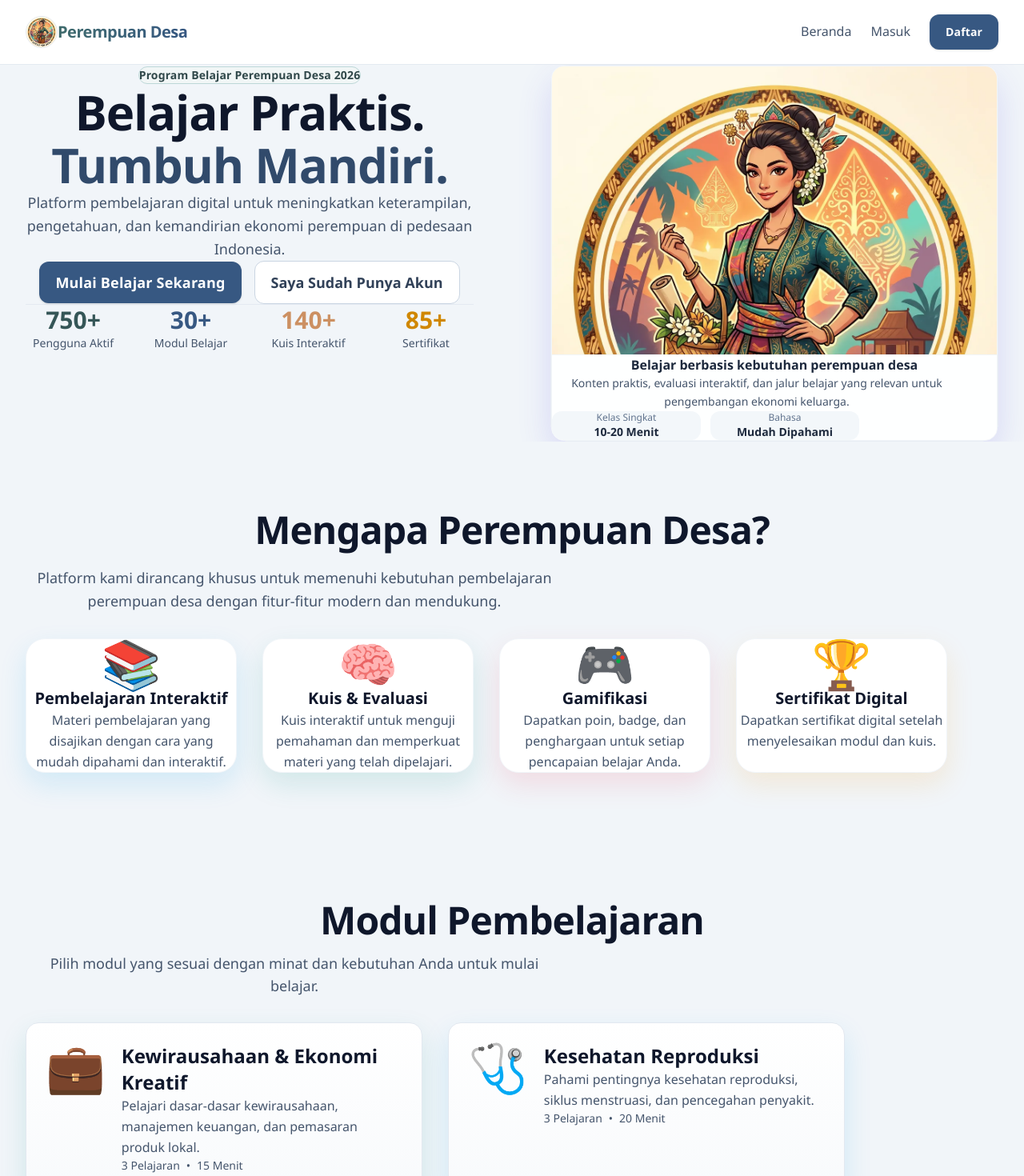
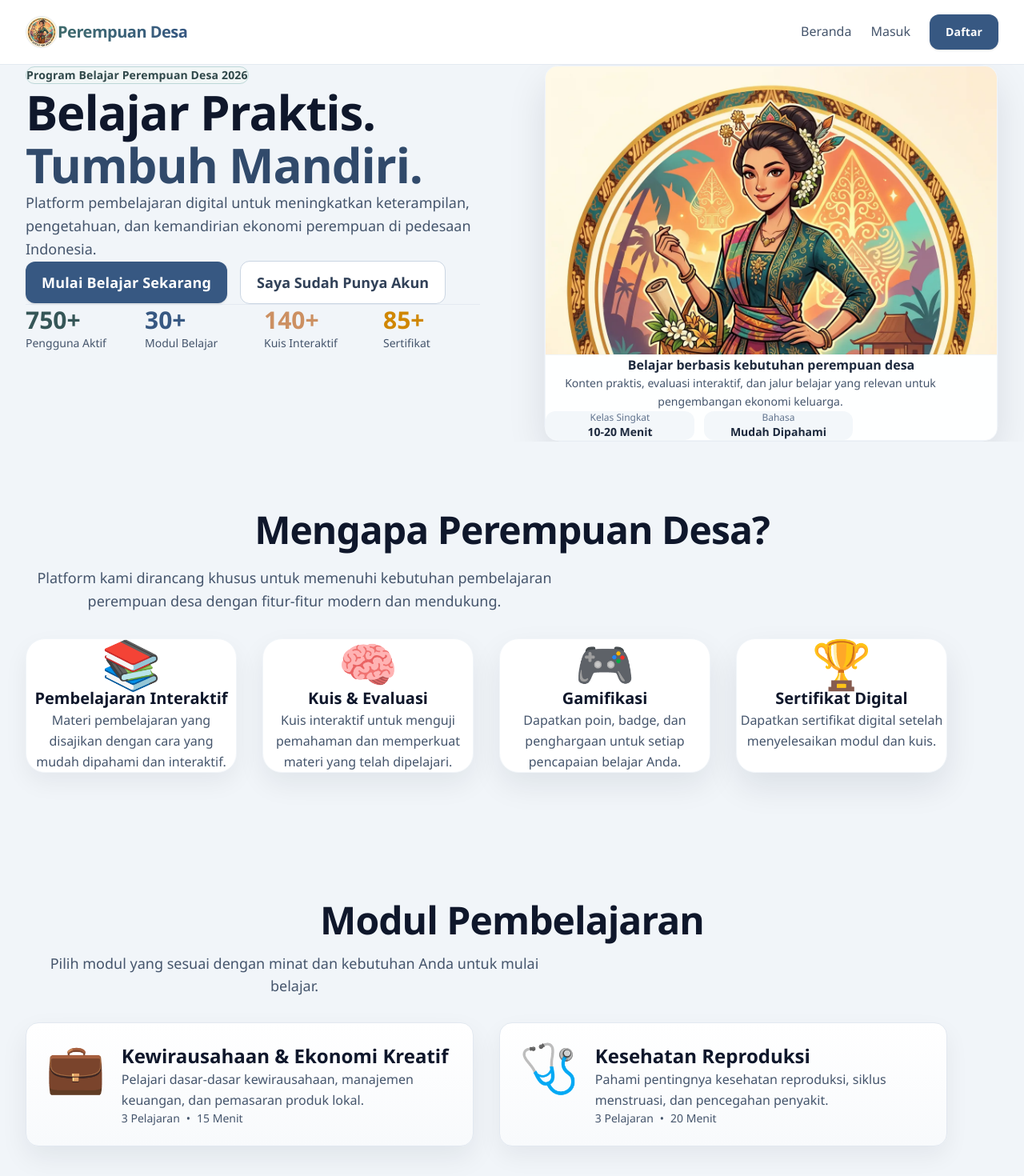
Before and after one commit to hendradedi/perempuandesa, a React (Vite) app: page / in a window 1280 px wide. Shown: the top 1470 px of the page at 80% size. Built offline with nearby package versions, Linux system fonts and the light colour scheme; no server answers.

Commit message:
ui: finalize premium landing layout and responsive grids

```diff
--- a/src/components/layout/LandingPage.jsx
+++ b/src/components/layout/LandingPage.jsx
@@ -11,8 +11,8 @@ const LandingPage = () => {
           <div className="absolute top-24 right-0 h-80 w-80 rounded-full bg-blue-200/30 blur-3xl" />
         </div>
 
-        <div className="site-container grid grid-cols-1 lg:grid-cols-2 gap-12 lg:gap-20 xl:gap-24 2xl:gap-28 items-stretch">
-          <div className="text-center">
+        <div className="site-container grid grid-cols-1 lg:grid-cols-2 gap-10 lg:gap-16 xl:gap-20 items-stretch">
+          <div className="text-left">
             <span className="inline-flex items-center rounded-full border border-teal-200 bg-teal-50 text-teal-800 text-xs md:text-sm font-semibold tracking-[0.01em] px-3 py-1 mb-6">
               Program Belajar Perempuan Desa 2026
             </span>
@@ -23,11 +23,11 @@ const LandingPage = () => {
               <span className="text-primary-800">Tumbuh Mandiri.</span>
             </h1>
 
-            <p className="text-base md:text-lg text-slate-600 leading-relaxed max-w-2xl mx-auto mb-8">
+            <p className="text-base md:text-lg text-slate-600 leading-relaxed max-w-2xl mb-8">
               Platform pembelajaran digital untuk meningkatkan keterampilan, pengetahuan, dan kemandirian ekonomi perempuan di pedesaan Indonesia.
             </p>
 
-            <div className="flex flex-col sm:flex-row items-stretch sm:items-center justify-center gap-3 sm:gap-4 mb-8">
+            <div className="flex flex-col sm:flex-row items-stretch sm:items-center justify-start gap-3 sm:gap-4 mb-8">
               <Link to="/register" className="btn-primary text-base md:text-lg px-7 py-3.5 bg-slate-900 hover:bg-slate-800">
                 Mulai Belajar Sekarang
               </Link>
@@ -36,7 +36,7 @@ const LandingPage = () => {
               </Link>
             </div>
 
-            <div className="grid grid-cols-2 sm:grid-cols-4 gap-4 sm:gap-5 xl:gap-7 pt-6 border-t border-slate-200/80 text-center max-w-5xl mx-auto">
+            <div className="grid grid-cols-2 sm:grid-cols-4 gap-4 sm:gap-5 xl:gap-7 pt-6 border-t border-slate-200/80 text-left max-w-5xl">
               <div>
                 <p className="text-2xl md:text-3xl font-extrabold text-teal-700 leading-tight">750+</p>
                 <p className="text-xs md:text-sm text-slate-600 mt-1">Pengguna Aktif</p>
@@ -64,7 +64,7 @@ const LandingPage = () => {
                   alt="Ilustrasi perempuan desa"
                   className="w-full h-64 md:h-80 xl:h-[360px] object-cover object-top"
                 />
-                <div className="p-4 md:p-5 bg-white/90 border-t border-slate-100 flex-1 flex flex-col justify-center">
+                <div className="p-4 md:p-5 pb-6 md:pb-7 bg-white/90 border-t border-slate-100 flex-1 flex flex-col justify-center">
                   <p className="text-sm md:text-base font-semibold text-slate-800 text-center">Belajar berbasis kebutuhan perempuan desa</p>
                   <p className="text-xs md:text-sm text-slate-600 mt-2 leading-relaxed text-center max-w-lg mx-auto">Konten praktis, evaluasi interaktif, dan jalur belajar yang relevan untuk pengembangan ekonomi keluarga.</p>
                   <div className="mt-4 grid grid-cols-2 gap-3 max-w-sm mx-auto w-full">
@@ -144,8 +144,8 @@ const LandingPage = () => {
             </p>
           </div>
 
-          <div className="grid grid-cols-1 md:grid-cols-2 gap-6 md:gap-8 max-w-5xl mx-auto">
-            <div className="card-gradient soft-shadow-teal p-6 md:p-8">
+          <div className="grid grid-cols-1 md:grid-cols-2 gap-6 md:gap-8 max-w-6xl mx-auto w-full">
+            <div className="card-gradient soft-shadow-teal p-6 md:p-8 h-full">
               <div className="flex items-start gap-4 md:gap-5">
                 <div className="text-5xl md:text-6xl shrink-0 leading-none">💼</div>
                 <div className="min-w-0">
@@ -164,7 +164,7 @@ const LandingPage = () => {
               </div>
             </div>
 
-            <div className="card-gradient soft-shadow-sky p-6 md:p-8">
+            <div className="card-gradient soft-shadow-sky p-6 md:p-8 h-full">
               <div className="flex items-start gap-4 md:gap-5">
                 <div className="text-5xl md:text-6xl shrink-0 leading-none">🩺</div>
                 <div className="min-w-0">
@@ -198,7 +198,7 @@ const LandingPage = () => {
             </p>
           </div>
 
-          <div className="grid grid-cols-1 md:grid-cols-2 lg:grid-cols-3 gap-6 md:gap-8 max-w-6xl mx-auto">
+          <div className="grid grid-cols-1 md:grid-cols-3 gap-6 md:gap-8 max-w-6xl mx-auto">
             <div className="card soft-shadow-rose p-6 md:p-7">
               <div className="flex items-center gap-0.5 mb-5">
                 {[1, 2, 3, 4, 5].map(star => (
--- a/src/index.css
+++ b/src/index.css
@@ -3,12 +3,12 @@
 @config "../tailwind.config.js";
 
 :root {
-  --shadow-neutral: 0 12px 30px rgba(15, 23, 42, 0.08);
-  --shadow-sky: 0 14px 34px rgba(14, 165, 233, 0.14);
-  --shadow-teal: 0 14px 34px rgba(13, 148, 136, 0.14);
-  --shadow-rose: 0 14px 34px rgba(244, 63, 94, 0.14);
-  --shadow-amber: 0 14px 34px rgba(245, 158, 11, 0.14);
-  --shadow-indigo: 0 18px 42px rgba(79, 70, 229, 0.16);
+  --shadow-neutral: 0 10px 28px rgba(15, 23, 42, 0.08);
+  --shadow-soft-1: 0 12px 30px rgba(15, 23, 42, 0.06);
+  --shadow-soft-2: 0 14px 34px rgba(15, 23, 42, 0.07);
+  --shadow-soft-3: 0 16px 38px rgba(15, 23, 42, 0.08);
+  --shadow-soft-4: 0 18px 42px rgba(15, 23, 42, 0.09);
+  --shadow-soft-5: 0 20px 48px rgba(15, 23, 42, 0.1);
 }
 
 * {
@@ -37,7 +37,7 @@ html {
 
 .site-container {
   width: 100%;
-  max-width: 1440px;
+  max-width: 1280px;
   margin-left: auto;
   margin-right: auto;
   padding-left: 1rem;
@@ -199,23 +199,23 @@ a {
 }
 
 .soft-shadow-sky {
-  box-shadow: var(--shadow-sky);
+  box-shadow: var(--shadow-soft-1);
 }
 
 .soft-shadow-teal {
-  box-shadow: var(--shadow-teal);
+  box-shadow: var(--shadow-soft-2);
 }
 
 .soft-shadow-rose {
-  box-shadow: var(--shadow-rose);
+  box-shadow: var(--shadow-soft-3);
 }
 
 .soft-shadow-amber {
-  box-shadow: var(--shadow-amber);
+  box-shadow: var(--shadow-soft-4);
 }
 
 .soft-shadow-indigo {
-  box-shadow: var(--shadow-indigo);
+  box-shadow: var(--shadow-soft-5);
 }
 
 .form-label {
```
